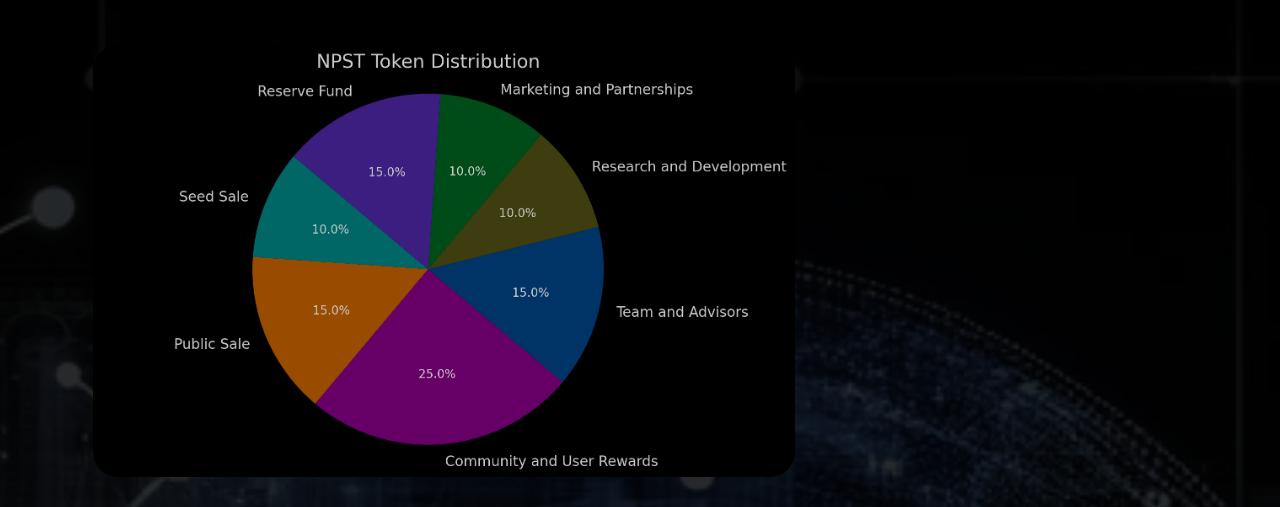
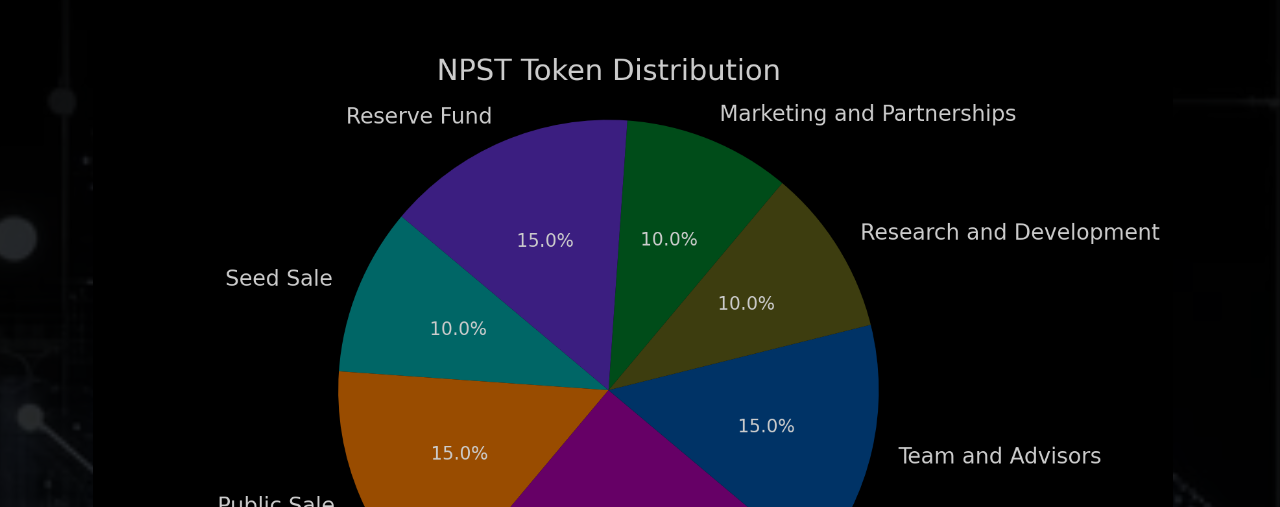
Before and after one commit to nanojobs/nanojobs.github.io, a plain HTML site: page seed.html in a window 1280 px wide. Shown: the part 261-768 px from the top of the page. Drawn offline with nearby package versions, Linux system fonts and the light colour scheme.

Commit message:
Update seed.html

```diff
--- a/seed.html
+++ b/seed.html
@@ -223,7 +223,7 @@
 			<section id="contact" class="feature">
 				<div class="container">
 					<div class="col-a">
-						<img style="border-radius: 25px;min-width: 50%;width:65%;" src="imgs/distribution.png"
+						<img style="border-radius: 25px;min-width: 50%;width:100%;" src="imgs/distribution.png"
 							>
 
 							<br>
```
